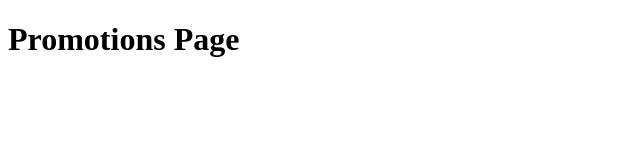
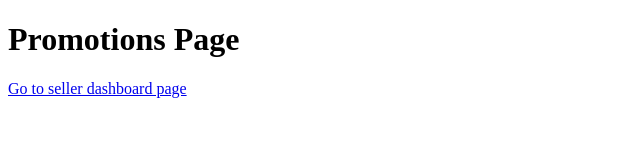
Before and after one commit to Apisit378819/intro-to-git, a plain HTML site: page promotions.html in a window 1280 px wide. Shown: the whole page, without its empty margins (0-640 px from the left). Drawn offline with Linux system fonts and the light colour scheme.

Commit message:
Por and seller

```diff
--- a/promotions.html
+++ b/promotions.html
@@ -7,5 +7,6 @@
 </head>
 <body>
     <h1>Promotions Page</h1>
+<a href="seller-dashboard.html">Go to seller dashboard page</a>
 </body>
 </html>
```
Also changed, not shown: seller-dashboard.html (+2 -0 lines).
